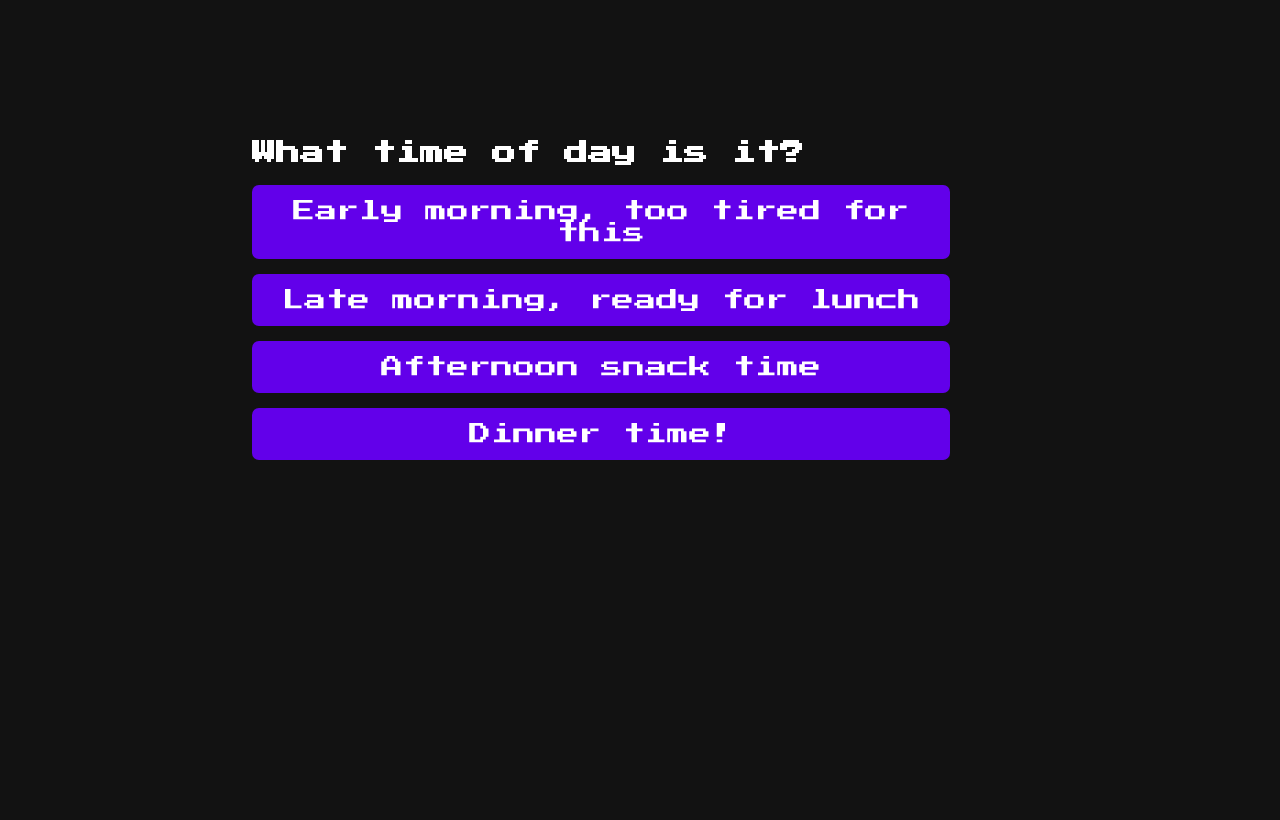
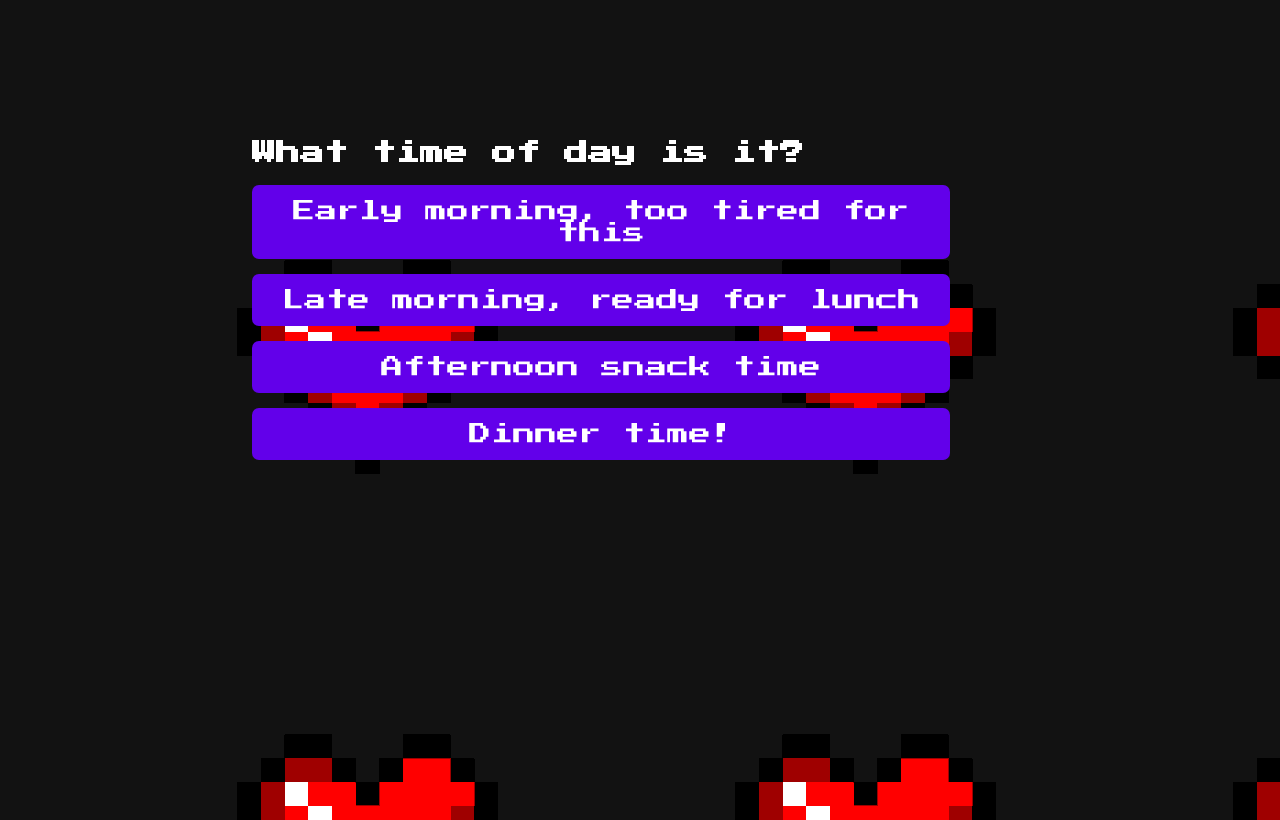
Before and after one commit to ahgem2/ahgem2.github.io, a website: page index.html in a window 1280 px wide. Drawn offline with Linux system fonts and the light colour scheme.

Commit message:
added heart

```diff
--- a/styles.css
+++ b/styles.css
@@ -131,8 +131,7 @@ body {
     background-color: #121212;
     overflow-y: auto;
     font-family: 'Press Start 2P', cursive;
-    /* background-image: url("/assets/heart-flashy.gif");
-    background-image: image-set(15vw); */
+    background-image: url("/assets/heart-flashy.gif");
 }
 
 /* Responsive styles for smaller screens */
```
